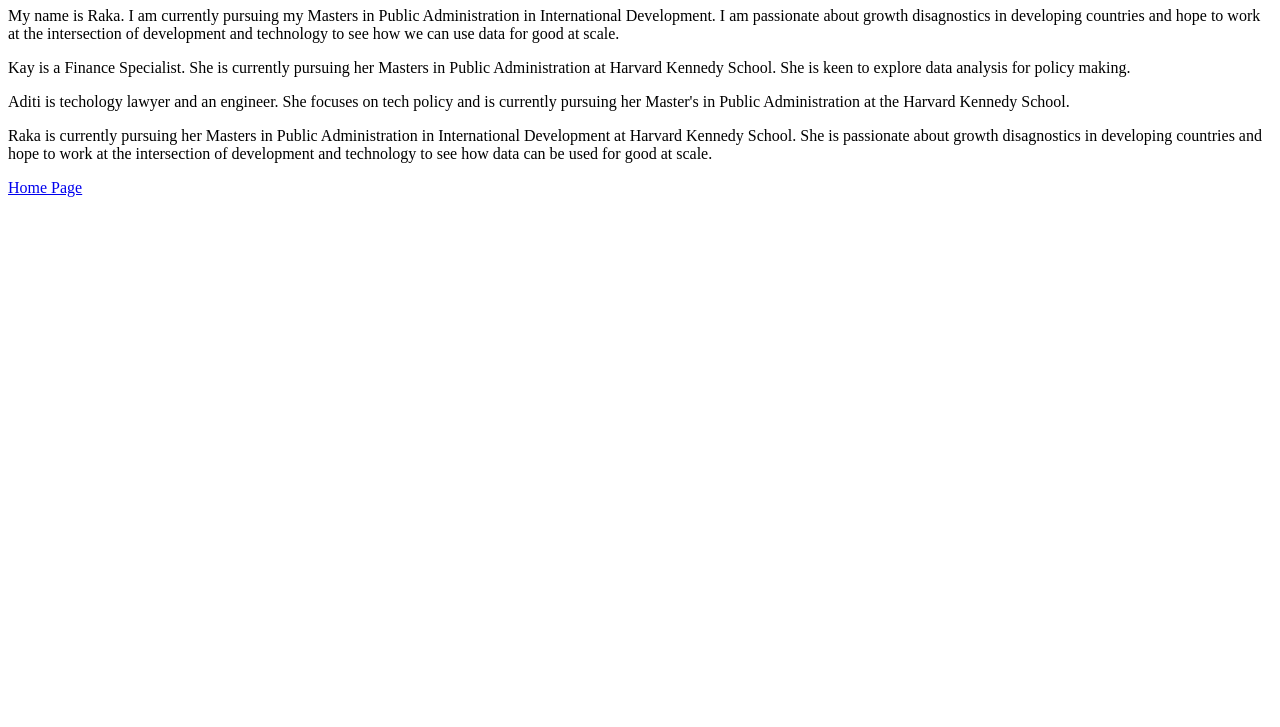
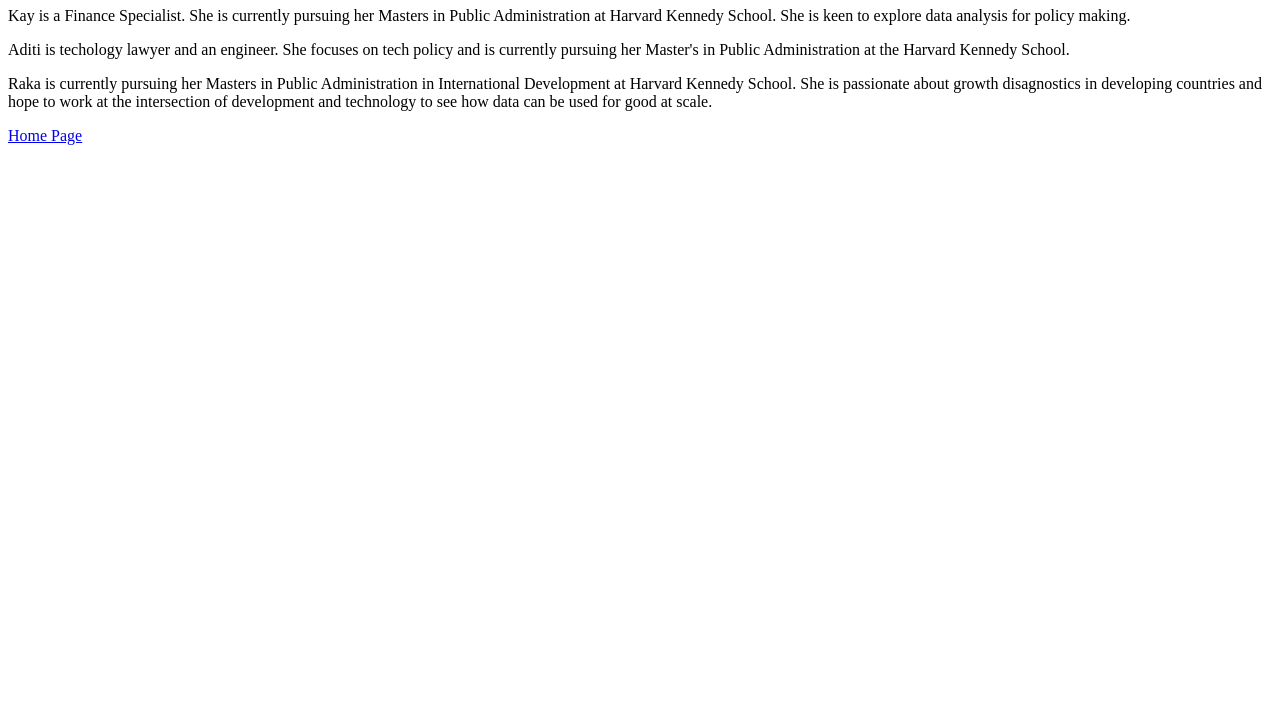
Before and after one commit to dmil/project-connect, a plain HTML site: page our-team/index.html in a window 1280 px wide. Shown: the part 73-800 px from the top of the page. Drawn offline with Linux system fonts and the light colour scheme.

Commit message:
corrected about us page

```diff
--- a/our-team/index.html
+++ b/our-team/index.html
@@ -5,7 +5,6 @@
     </head>
     <body>
        <h1>About Us!</h1>
-         <p> My name is Raka. I am currently pursuing my Masters in Public Administration in International Development. I am passionate about growth disagnostics in developing countries and hope to work at the intersection of development and technology to see how we can use data for good at scale. </p>
      	  <p> Kay is a Finance Specialist. She is currently pursuing her Masters in Public Administration at Harvard Kennedy School. She is keen to explore data analysis for policy making. </p>
         <p> Aditi is techology lawyer and an engineer. She focuses on tech policy and is currently pursuing her Master's in Public Administration at the Harvard Kennedy School.</p>
         <p> Raka is currently pursuing her Masters in Public Administration in International Development at Harvard Kennedy School. She is passionate about growth disagnostics in developing countries and hope to work at the intersection of development and technology to see how data can be used for good at scale. </p>
```
